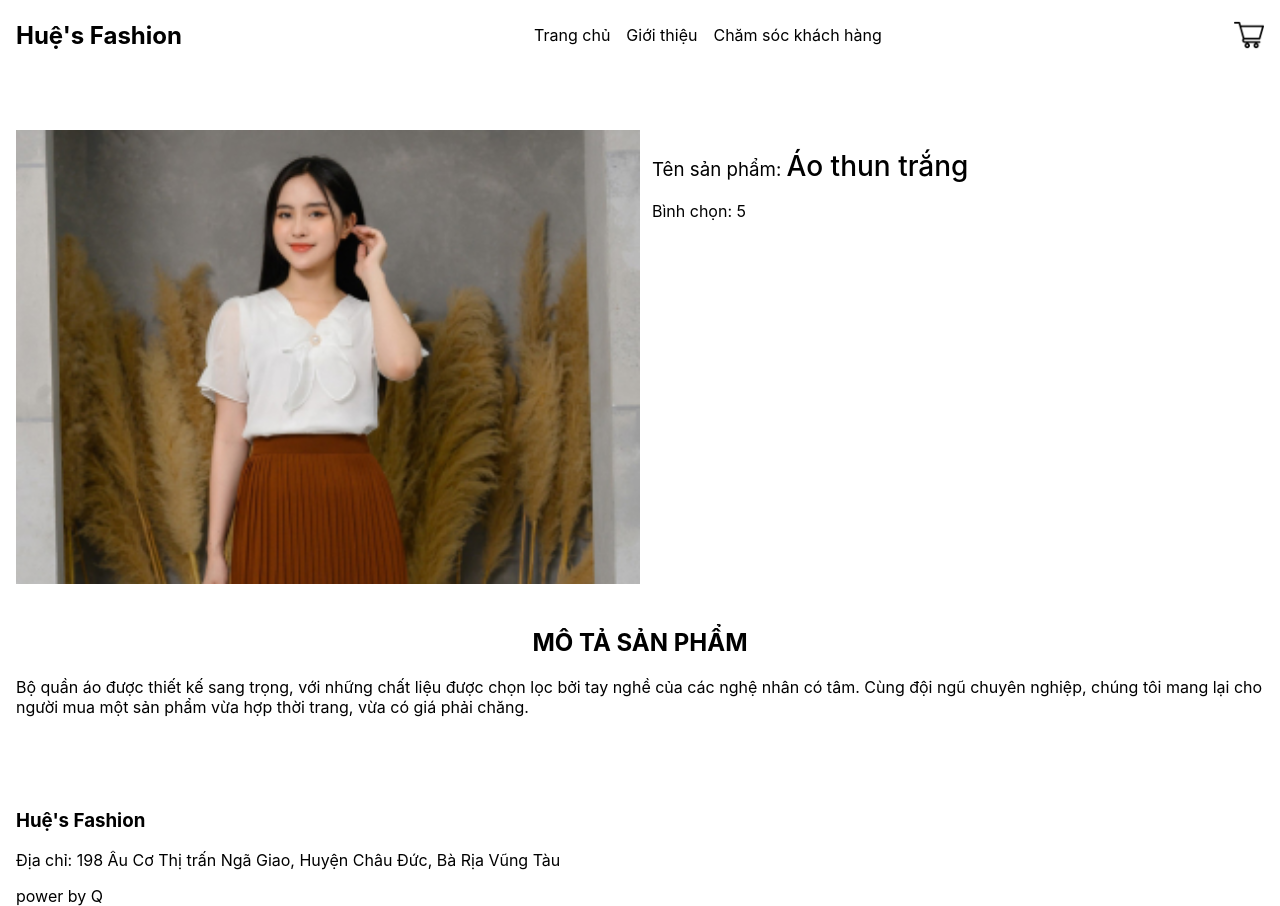
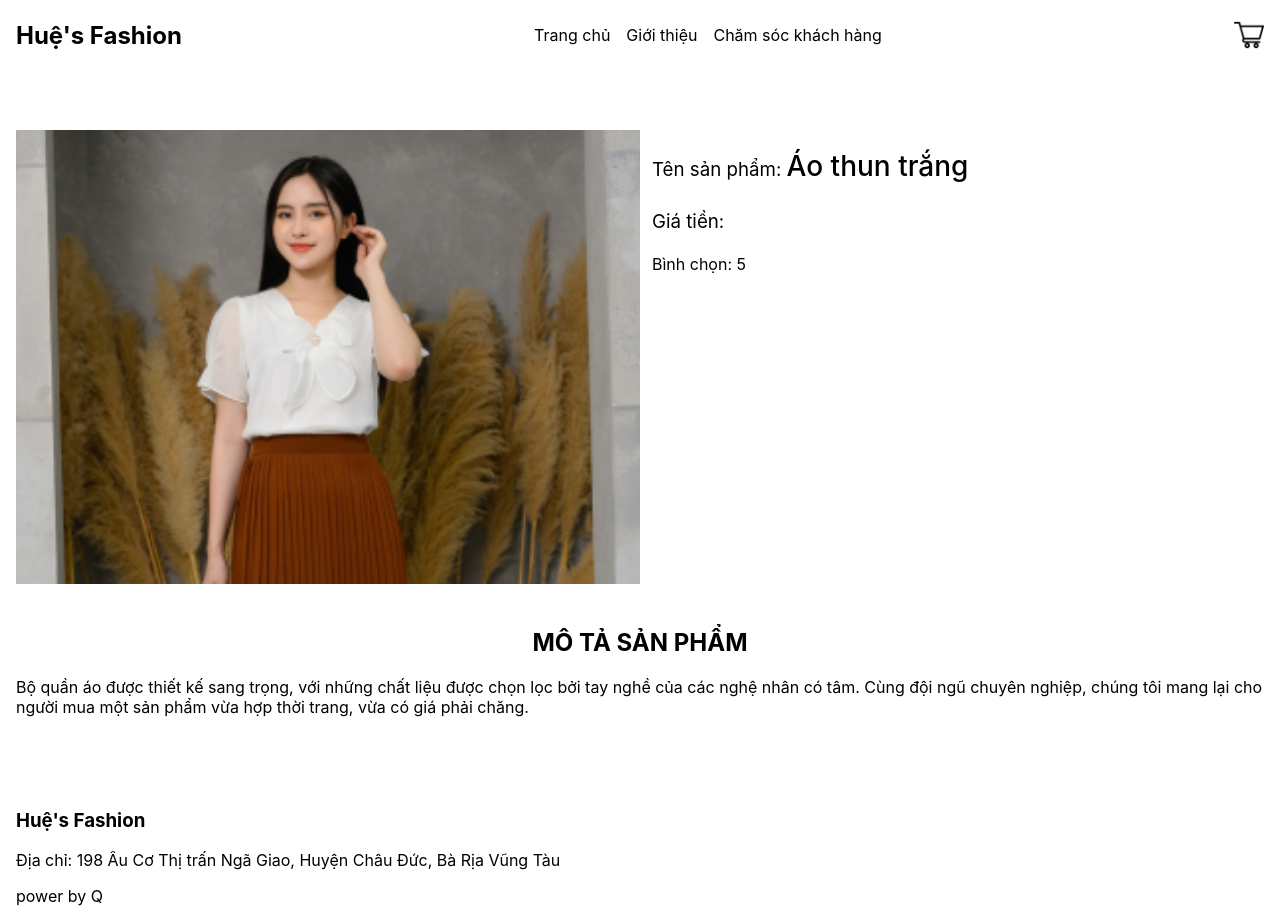
Before and after one commit to psttrinh/fashion, a Next.js app: page /1 in a window 1280 px wide. Built offline with nearby package versions, Linux system fonts and the light colour scheme.

Commit message:
hide price detail

```diff
--- a/pages/[id].tsx
+++ b/pages/[id].tsx
@@ -26,9 +26,9 @@ const Product: NextPage = () => {
               <h3>
                 Tên sản phẩm: <span>{product?.name}</span>
               </h3>
-              {/* <h3>
-                Giá tiền: <span>{product?.price}</span>
-              </h3> */}
+              <h3>
+                Giá tiền: <span></span>
+              </h3>
               <p>
                 Bình chọn: <span>{product?.rating}</span>
               </p>
```
